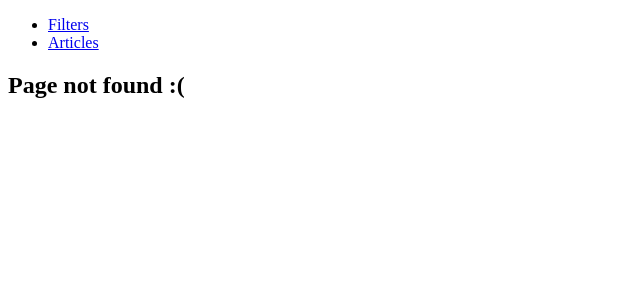
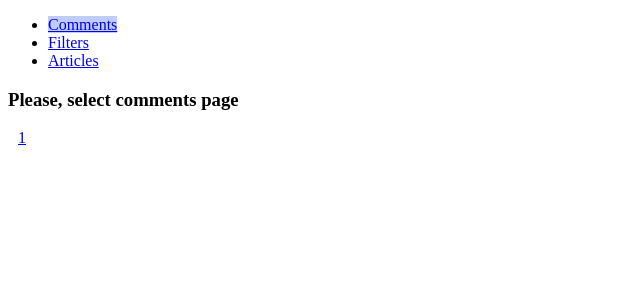
Before and after one commit to valin0k/articles-app, a React app: page /comments in a window 1280 px wide. Before the commit this address had no page. Shown: the top 300 px of the page, without its empty margins (0-640 px from the left). Built offline with nearby package versions, Linux system fonts and the light colour scheme.

Commit message:
Load all comments with pagination

```diff
--- a/src/AC/index.js
+++ b/src/AC/index.js
@@ -3,7 +3,7 @@ import {
   SET_DATE_FILTER,
   DELETE_ARTICLE,
   LOAD_ALL_ARTICLES,
-  LOAD_ARTICLE,
+  LOAD_ARTICLE, LOAD_COMMENTS,
   ADD_COMMENT, LOAD_ARTICLE_COMMENTS
 } from '../constants/actions'
 
@@ -63,3 +63,11 @@ export function loadArticleComments (id) {
     payload: {id}
   }
 }
+
+export function loadComments({limit, offset, page}) {
+  return {
+    type: LOAD_COMMENTS,
+    callApi: `/api/comment?limit=${limit}&offset=${offset}`,
+    payload: {page}
+  }
+}
--- a/src/App.js
+++ b/src/App.js
@@ -1,9 +1,10 @@
 import React, {Component, Fragment} from 'react'
 import {render} from 'react-dom'
 import {Provider} from 'react-redux'
-import {HashRouter as Router, Route, NavLink, Switch} from 'react-router-dom'
+import {BrowserRouter as Router, Route, NavLink, Switch} from 'react-router-dom'
 import Articles from './Routes/Articles'
 import Filters from './Filters'
+import Comments from './Routes/Comments'
 import store from './store'
 import NotFound from './NotFound'
 
@@ -16,10 +17,12 @@ class App extends Component {
         <Router>
           <Fragment>
             <ul>
+              <li><NavLink to='/comments' activeStyle={activeStyle}>Comments</NavLink></li>
               <li><NavLink to='/filters' activeStyle={activeStyle}>Filters</NavLink></li>
               <li><NavLink to='/articles' activeStyle={activeStyle}>Articles</NavLink></li>
             </ul>
             <Switch>
+              <Route component={Comments} path='/comments' />
               <Route component={Filters} path='/filters' />
               <Route component={Articles} path='/articles' />
               <Route component={NotFound} path='*'/>
--- a/src/CommentList/index.js
+++ b/src/CommentList/index.js
@@ -3,9 +3,10 @@ import PropTypes from 'prop-types'
 import {connect} from 'react-redux'
 
 import Loader from '../Loader'
-import {loadArticleComments} from '../AC'
+import {loadArticleComments, loadComments} from '../AC'
 import Comment from '../Comment'
 import CommentForm from '../CommentForm'
+import {getPagination} from '../helpers'
 
 class CommentList extends Component {
   static propTypes = {
@@ -17,19 +18,27 @@ class CommentList extends Component {
   }
 
   componentDidUpdate() {
-    const {loaded, loading, articleId, loadArticleComments} = this.props
-    !loading && !loaded && this.state.isOpen && loadArticleComments(articleId)
+    const {loaded, loading, articleId, loadArticleComments, page, pages, loadComments} = this.props
+    if(articleId) {
+      !loading && !loaded && this.state.isOpen && loadArticleComments(articleId)
+    } else {
+      !loading && (pages && !pages[page]) && loadComments(getPagination(page))
+    }
+  }
+
+  componentDidMount() {
+    const {loading, loadComments, page, pages} = this.props
+    if((!pages || !pages[page]) && !loading) {
+      loadComments(getPagination(page))
+    }
   }
 
   handleToggleComments = e => this.setState({isOpen: !this.state.isOpen})
 
-  render() {
-    const {comments, articleId, loading, loaded} = this.props
-    const {isOpen} = this.state
-    if(loading) return <Loader/>
+  getArticleComments = ({id, isOpen, loaded, articleId, comments}) => {
     if(!comments) return 'No comments yet'
 
-    return(
+    return (
       <Fragment>
         <button onClick={this.handleToggleComments}>
           {isOpen ? 'Close' : 'Open'} comments
@@ -43,9 +52,41 @@ class CommentList extends Component {
       </Fragment>
     )
   }
+
+  getComments = ({loaded, pages, page}) => {
+    if(!pages[page]) return null
+
+    const commentsIds = pages[page]
+    return (
+      <ul>
+        {commentsIds.map(id => (
+          <Comment id={id} key={id} />
+        ))}
+      </ul>
+    )
+  }
+
+  render() {
+    const {comments, articleId, loading, loaded} = this.props
+
+    if(loading) return <Loader/>
+
+    return(
+      <Fragment>
+        {articleId
+          ? this.getArticleComments({...this.state, ...this.props})
+          : this.getComments(this.props)}
+      </Fragment>
+    )
+  }
 }
 
-export default connect((state, props) => ({
-  loaded: state.articles.entities.get(props.articleId).loadedComments,
-  loading: state.articles.entities.get(props.articleId).loadingComments
-}), {loadArticleComments})(CommentList)
+export default connect((state, props) => {
+  return props.articleId
+    ? {
+      loaded: state.articles.entities.get(props.articleId).loadedComments,
+      loading: state.articles.entities.get(props.articleId).loadingComments}
+    : {
+      loading: state.comments.loading,
+      pages: state.comments.pagination}
+}, {loadArticleComments, loadComments})(CommentList)
--- /dev/null
+++ b/src/Pagination/index.js
@@ -0,0 +1,21 @@
+import React, {Fragment} from 'react'
+import {NavLink} from 'react-router-dom'
+import './style.css'
+
+const activeStyle = {backgroundColor: '#c0ccff'}
+
+export default ({page, total, itemsPerPage}) => (
+  <Fragment>
+    {total && Array(Math.ceil(total / itemsPerPage + 1))
+      .fill(1)
+      .map((j, i) => (
+        <Fragment key={i}>
+          {i ? <NavLink className='pagination-item'
+            activeStyle={activeStyle}
+            to={`/comments/${i}`}>{i}
+          </NavLink>
+            : ''}
+        </Fragment>
+      ))}
+  </Fragment>
+)
--- /dev/null
+++ b/src/Pagination/style.css
@@ -0,0 +1,3 @@
+.pagination-item {
+    padding: 5px 10px;
+}
--- /dev/null
+++ b/src/Routes/Comments.js
@@ -0,0 +1,38 @@
+import React, {Component, Fragment} from 'react'
+import {Route} from 'react-router-dom'
+import {connect} from 'react-redux'
+import CommentList from '../CommentList'
+import Pagination from '../Pagination'
+
+class Comments extends Component{
+
+  getComments = ({match}) => {
+    return <CommentList page={match.params.page} />
+  }
+
+  getIndex = () => (
+    <h3>Please, select comments page</h3>
+  )
+
+  getPagination = ({match}) => {
+    return <Pagination
+      total={this.props.total || 5}
+      page={match.params.page}
+      itemsPerPage={5}
+    />
+  }
+
+  render() {
+    return (
+      <Fragment>
+        <Route path='/comments' render={this.getIndex} exact />
+        <Route path='/comments/:page' render={this.getComments}/>
+        <Route path='*' render={this.getPagination}/>
+      </Fragment>
+    )
+  }
+}
+
+export default connect(state => ({
+  total: state.comments.total
+}))(Comments)
--- a/src/constants/actions.js
+++ b/src/constants/actions.js
@@ -7,6 +7,7 @@ export const SET_DATE_FILTER = 'SET_DATE_FILTER'
 
 export const ADD_COMMENT = 'ADD_COMMENT'
 export const LOAD_ARTICLE_COMMENTS = 'LOAD_ARTICLE_COMMENTS'
+export const LOAD_COMMENTS = 'LOAD_COMMENTS'
 
 export const START = '_START'
 export const SUCCESS = '_SUCCESS'
--- /dev/null
+++ b/src/constants/config.js
@@ -0,0 +1 @@
+export const COMMENTS_PER_PAGE = 5
--- a/src/helpers.js
+++ b/src/helpers.js
@@ -1,4 +1,5 @@
 import {Map, OrderedMap} from 'immutable'
+import {COMMENTS_PER_PAGE} from './constants/config'
 
 export const arrToMap = (arr, DataRecord = Map) => (
   arr.reduce((acc, item) => {
@@ -9,3 +10,9 @@ export const arrToMap = (arr, DataRecord = Map) => (
 export const mapToArr = obj => (
   obj.valueSeq().toArray()
 )
+
+export const getPagination = page => ({
+  limit: COMMENTS_PER_PAGE,
+  offset: (page - 1) * COMMENTS_PER_PAGE,
+  page
+})
--- a/src/reducers/comments.js
+++ b/src/reducers/comments.js
@@ -1,11 +1,12 @@
 import {OrderedMap, Record} from 'immutable'
 import {arrToMap} from '../helpers'
-import {ADD_COMMENT, LOAD_ARTICLE_COMMENTS, START, SUCCESS} from '../constants/actions'
+import {ADD_COMMENT, LOAD_ARTICLE_COMMENTS, LOAD_COMMENTS, START, SUCCESS} from '../constants/actions'
 
 const defaultState = new Record({
   entities: new OrderedMap({}),
-  pagination: false,
-  total: []
+  pagination: {},
+  total: false,
+  loading: false
 })()
 
 const CommentRecord = Record({
@@ -25,6 +26,17 @@ export default (state = defaultState, action) => {
     case LOAD_ARTICLE_COMMENTS + SUCCESS:
       return state
         .update('entities', entities => entities.merge(arrToMap(action.data, CommentRecord)))
+    case LOAD_COMMENTS + START:
+      return state.set('loading', true)
+    case LOAD_COMMENTS + SUCCESS:
+      return state
+        .set('loading', false)
+        .update('pagination', pagination => ({
+          ...pagination,
+          [payload.page]: action.data.records.map(record => record.id)
+        }))
+        .update('entities', entities => entities.merge(arrToMap(action.data.records, CommentRecord)))
+        .set('total', action.data.total)
   }
 
   return state
```
